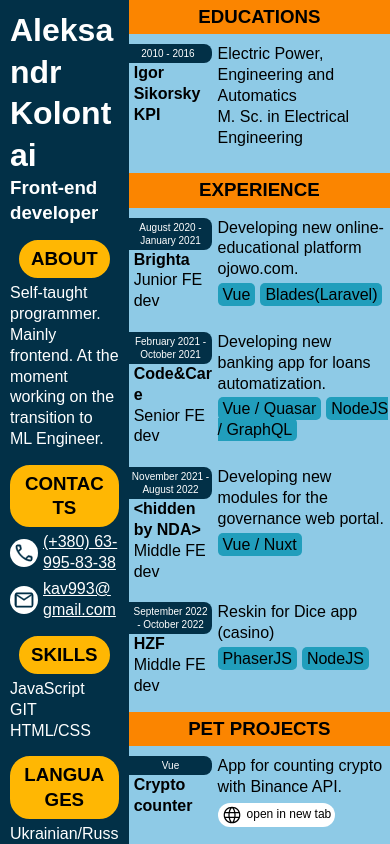
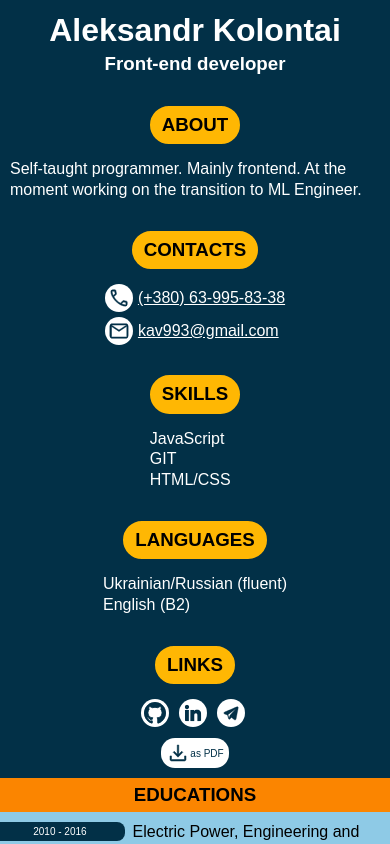
Before and after one commit to JollyR0ger42/portfolio, a Nuxt app: page / in a window 390 px wide. Built offline with nearby package versions, Linux system fonts and the light colour scheme.

Commit message:
add responsive css

```diff
--- a/app.vue
+++ b/app.vue
@@ -115,12 +115,20 @@ import summary from "~/assets/summary.json";
   box-shadow: 0px 0px 10px #000;
   width: 700px;
 
+  @media only screen and (max-width: 700px) {
+    flex-direction: column;
+  }
+
   &__links {
     margin-top: auto;
   }
 
   &__name {
     margin-bottom: 0px !important;
+
+    @media only screen and (max-width: 700px) {
+      text-align: center;
+    }
   }
 
   &__educations {
@@ -163,7 +171,7 @@ import summary from "~/assets/summary.json";
     padding: 5px 10px;
     border-radius: 20px;
     text-transform: uppercase;
-    margin-bottom: 5px;
+    margin-bottom: 15px;
   }
 
   &__subtitle2 {
@@ -175,18 +183,22 @@ import summary from "~/assets/summary.json";
   }
 
   &__left {
-    width: 33%;
+    width: 30%;
     background-color: var(--dark-blue);
     color: #fff;
     padding: 10px;
 
-    & > * {
-      margin-bottom: 15px;
+    @media only screen and (max-width: 700px) {
+      align-items: center;
+    }
+
+    & > *:not(:last-child) {
+      margin-bottom: 30px;
     }
   }
 
   &__right {
-    width: 67%;
+    width: 70%;
     background-color: var(--light-blue);
     color: #000;
   }
@@ -195,6 +207,10 @@ import summary from "~/assets/summary.json";
   &__left {
     display: flex;
     flex-direction: column;
+
+    @media only screen and (max-width: 700px) {
+      width: 100%;
+    }
   }
 }
 </style>
--- a/assets/summary.json
+++ b/assets/summary.json
@@ -35,14 +35,14 @@
       "role": "Senior FE dev",
       "time": "February 2021 - October 2021",
       "description": "Developing new banking app for loans automatization.",
-      "techstack": ["Vue / Quasar", "NodeJS / GraphQL"]
+      "techstack": ["Vue", "Quasar", "NodeJS", "GraphQL"]
     },
     {
       "company": "<hidden by NDA>",
       "role": "Middle FE dev",
       "time": "November 2021 - August 2022",
       "description": "Developing new modules for the governance web portal.",
-      "techstack": ["Vue / Nuxt"]
+      "techstack": ["Vue", "Nuxt"]
     },
     {
       "company": "HZF",
@@ -61,7 +61,7 @@
     },
     {
       "title": "Asteroids",
-      "tech": "JavaScript / canvas",
+      "tech": "JavaScript",
       "description": "Arcade video game released in 1979 by Atari.",
       "link": "https://pet-serve.onrender.com/asteroids"
     },
--- a/components/BlockExperience.vue
+++ b/components/BlockExperience.vue
@@ -7,7 +7,7 @@
     </div>
     <div class="block-exp__right">
       <p class="block-exp__descr">{{experience.description}}</p>
-      <div>
+      <div class="block-exp__techs">
         <span
           v-for="(tech, idx) in experience.techstack"
           :key="idx"
@@ -36,10 +36,17 @@ defineProps({ experience: Object });
     margin-bottom: 5px;
   }
 
+  &__techs {
+    display: flex;
+    flex-wrap: wrap;
+  }
+
   &__tech {
     background-color: var(--blue);
     padding: 3px 5px;
     border-radius: 5px;
+    overflow-wrap: normal;
+    margin-bottom: 5px;
 
     &:not(:last-child) {
       margin-right: 5px;
--- a/components/BlockLinks.vue
+++ b/components/BlockLinks.vue
@@ -33,7 +33,8 @@
       </a>
     </div>
     <a
-      href="/images/myw3schoolsimage.jpg"
+      :href="links.download"
+      target="_blank"
       download
       class="block-links__download"
     >
```
